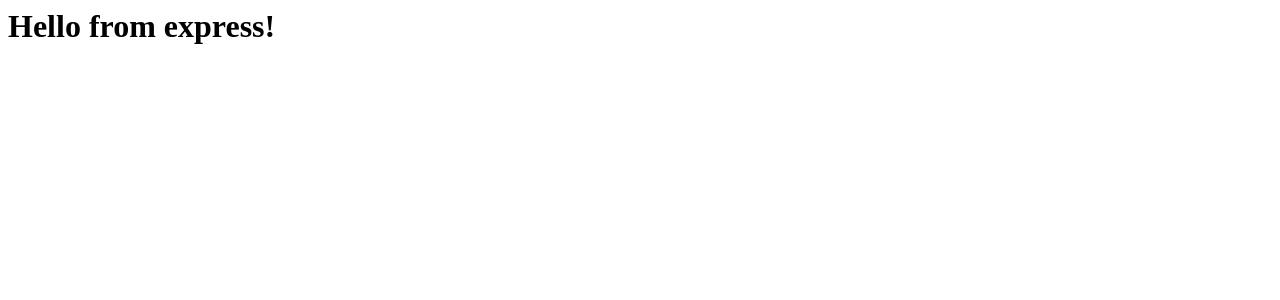
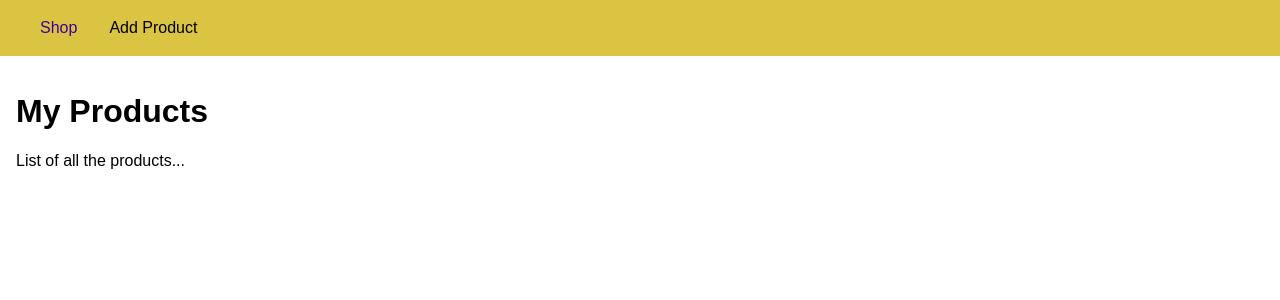
Before and after one commit to KaraboMaimane/Node_Express_Shop, a Node server app: page / in a window 1280 px wide; the page is wider, and only the part inside the window is pictured. Shown: the top 300 px of that part. Run offline with Node 20, Linux system fonts and the light colour scheme.

Commit message:
course section wrap up of the express js framework and the middleware involved with it

```diff
--- a/app.js
+++ b/app.js
@@ -13,7 +13,8 @@ const app = express();
 const adminRoutes = require('./routes/admin');
 const shopRoutes = require('./routes/shop');
 
-app.use(bodyParser.urlencoded());// parsing our request data input
+app.use(bodyParser.urlencoded({extended: false}));// parsing our request data input
+app.use(express.static(path.join(__dirname, 'public'))); // setting up our public folder to be referred
 
 //We can define our middleware functions below here hence the "next" argument
 //Middleware basically is where we funnel our request through a bunch of functions before the response
--- /dev/null
+++ b/public/main.css
@@ -0,0 +1,45 @@
+body {
+    padding: 0;
+    margin: 0;
+    font-family: sans-serif;
+}
+
+main {
+    padding: 1rem;
+}
+
+.main-header {
+    width: 100%;
+    height: 3.5rem;
+    background-color: #dbc441;
+    padding: 0 1.5rem;
+}
+
+.main-header__nav {
+    height: 100%;
+    display: flex;
+    align-items: center;
+}
+
+.main-header__item-list {
+    list-style: none;
+    margin: 0;
+    padding: 0;
+    display: flex;
+}
+
+.main-header__item {
+    margin: 0 1rem;
+    padding: 0;
+}
+
+.main-header__item a {
+    text-decoration: none;
+    color: black;
+}
+
+.main-header__item a:hover,
+.main-header__item a:active,
+.main-header__item a.active {
+    color: #3e00a1;
+}
--- a/routes/shop.js
+++ b/routes/shop.js
@@ -8,10 +8,7 @@ const router = express.Router();
 const shopRoutes = router.get('/', (req, res, next) => {
     console.log('In the middleware');
 
-    res.sendFile(path.join(rootDir, '..', 'views', 'shop.html')); // We call an absolute path but the path module builds it up for us
-
-
-    res.send('<h1>Hello from express!</h1>');
+    res.sendFile(path.join(rootDir, 'views', 'shop.html')); // We call an absolute path but the path module builds it up for us
 });
 
 module.exports = shopRoutes;
--- a/views/shop.html
+++ b/views/shop.html
@@ -6,53 +6,7 @@
     <meta name="viewport" content="width=device-width, initial-scale=1.0">
     <meta http-equiv="X-UA-Compatible" content="ie=edge">
     <title>Add Product</title>
-    <style>
-        body {
-            padding: 0;
-            margin: 0;
-            font-family: sans-serif;
-        }
-
-        main {
-            padding: 1rem;
-        }
-
-        .main-header {
-            width: 100%;
-            height: 3.5rem;
-            background-color: #dbc441;
-            padding: 0 1.5rem;
-        }
-
-        .main-header__nav {
-            height: 100%;
-            display: flex;
-            align-items: center;
-        }
-
-        .main-header__item-list {
-            list-style: none;
-            margin: 0;
-            padding: 0;
-            display: flex;
-        }
-
-        .main-header__item {
-            margin: 0 1rem;
-            padding: 0;
-        }
-
-        .main-header__item a {
-            text-decoration: none;
-            color: black;
-        }
-
-        .main-header__item a:hover,
-        .main-header__item a:active,
-        .main-header__item a.active {
-            color: #3e00a1;
-        }
-    </style>
+    <link rel="stylesheet" href="/main.css">
 </head>
 
 <body>
```
Also changed, not shown: public/product.css (added, +36 -0 lines), views/add-product.html (+2 -84 lines).
